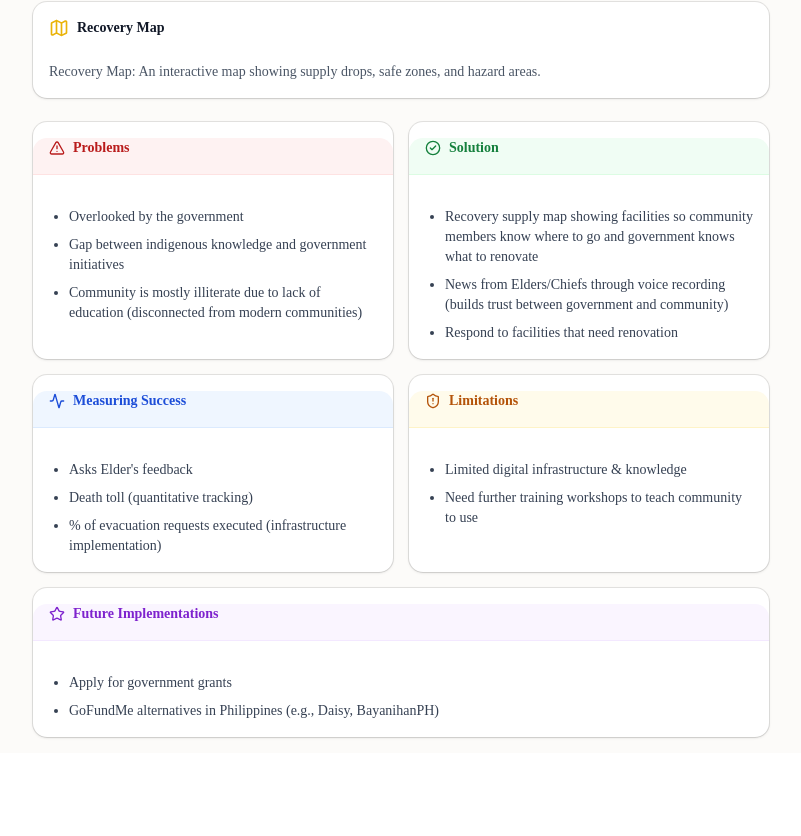
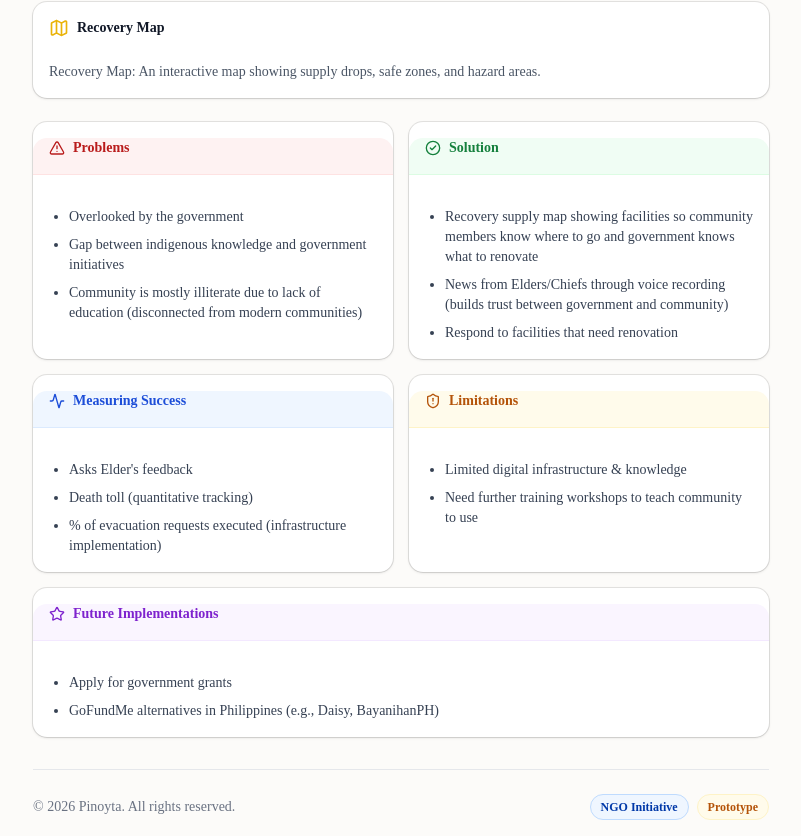
Before and after one commit to SuvinCode/pinoyta, a Next.js app in the folder frontend/: page / in a window 1280 px wide. Shown: the part 532-1368 px from the top of the page, without its empty margins (239-1040 px from the left). Before the commit the page ends 1285 px from the top, so only its background shows below. Built offline with nearby package versions, Linux system fonts and the light colour scheme.

Commit message:
feat: add NGO and Prototype tags with copyright footer to dashboard

```diff
--- a/frontend/src/app/page.tsx
+++ b/frontend/src/app/page.tsx
@@ -1504,6 +1504,21 @@ export default function DisasterApp() {
                 </Card>
 
               </div>
+
+              {/* Dashboard Footer */}
+              <div className="mt-8 pt-6 border-t border-[#e5e7eb] dark:border-[#374151] flex flex-col md:flex-row items-center justify-between gap-4 text-sm text-gray-500 dark:text-gray-400">
+                <div>
+                  &copy; {new Date().getFullYear()} Pinoyta. All rights reserved.
+                </div>
+                <div className="flex gap-2">
+                  <span className="px-2.5 py-1 bg-[#eff6ff] dark:bg-[#1e3a8a]/30 text-[#0038a8] dark:text-[#60a5fa] rounded-full text-xs font-bold border border-[#bfdbfe] dark:border-[#1e3a8a]">
+                    NGO Initiative
+                  </span>
+                  <span className="px-2.5 py-1 bg-[#fffbeb] dark:bg-[#78350f]/30 text-[#b45309] dark:text-[#fbbf24] rounded-full text-xs font-bold border border-[#fef3c7] dark:border-[#92400e]/30">
+                    Prototype
+                  </span>
+                </div>
+              </div>
             </motion.div>
           </TabsContent>
 
```
